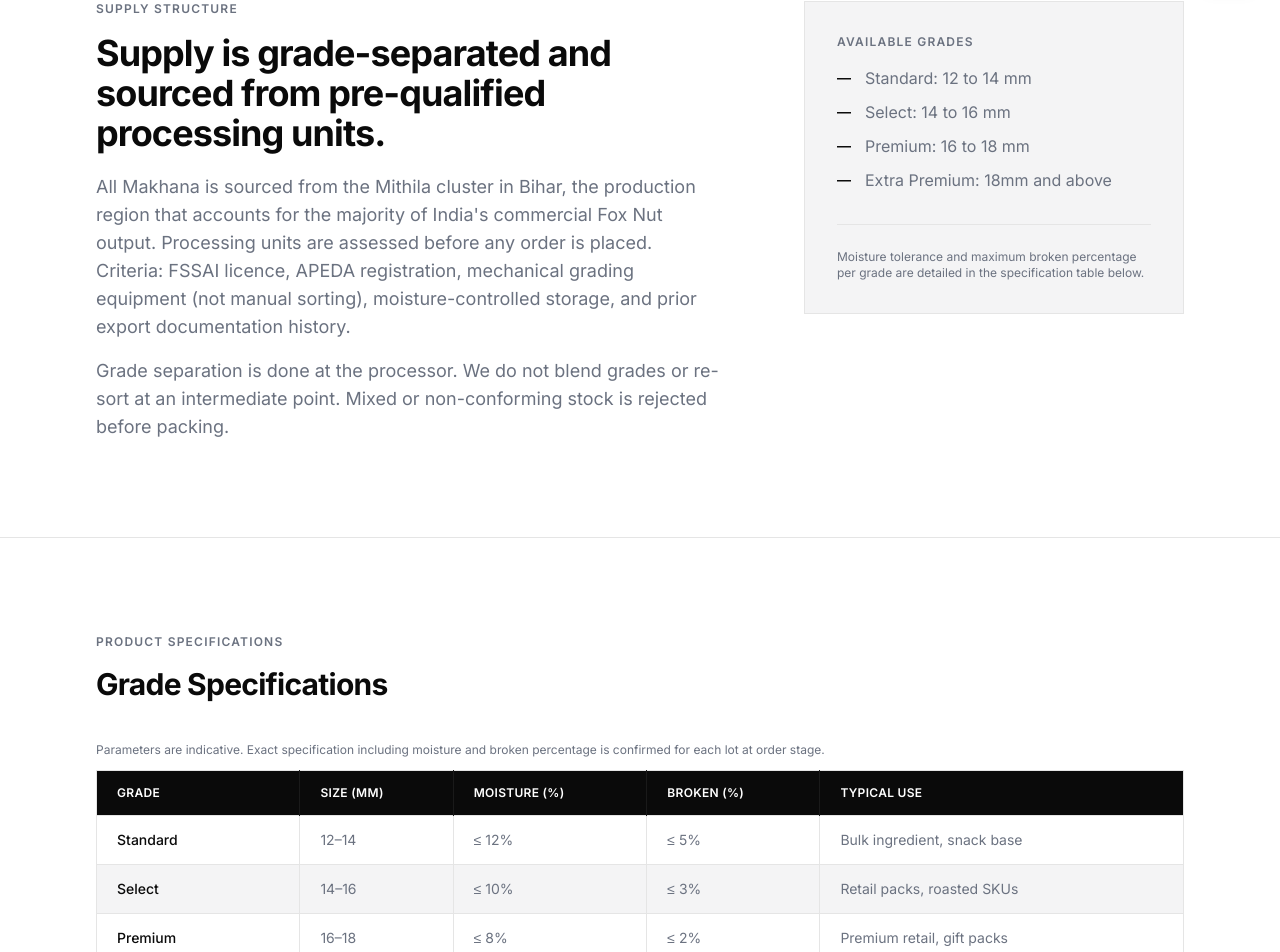
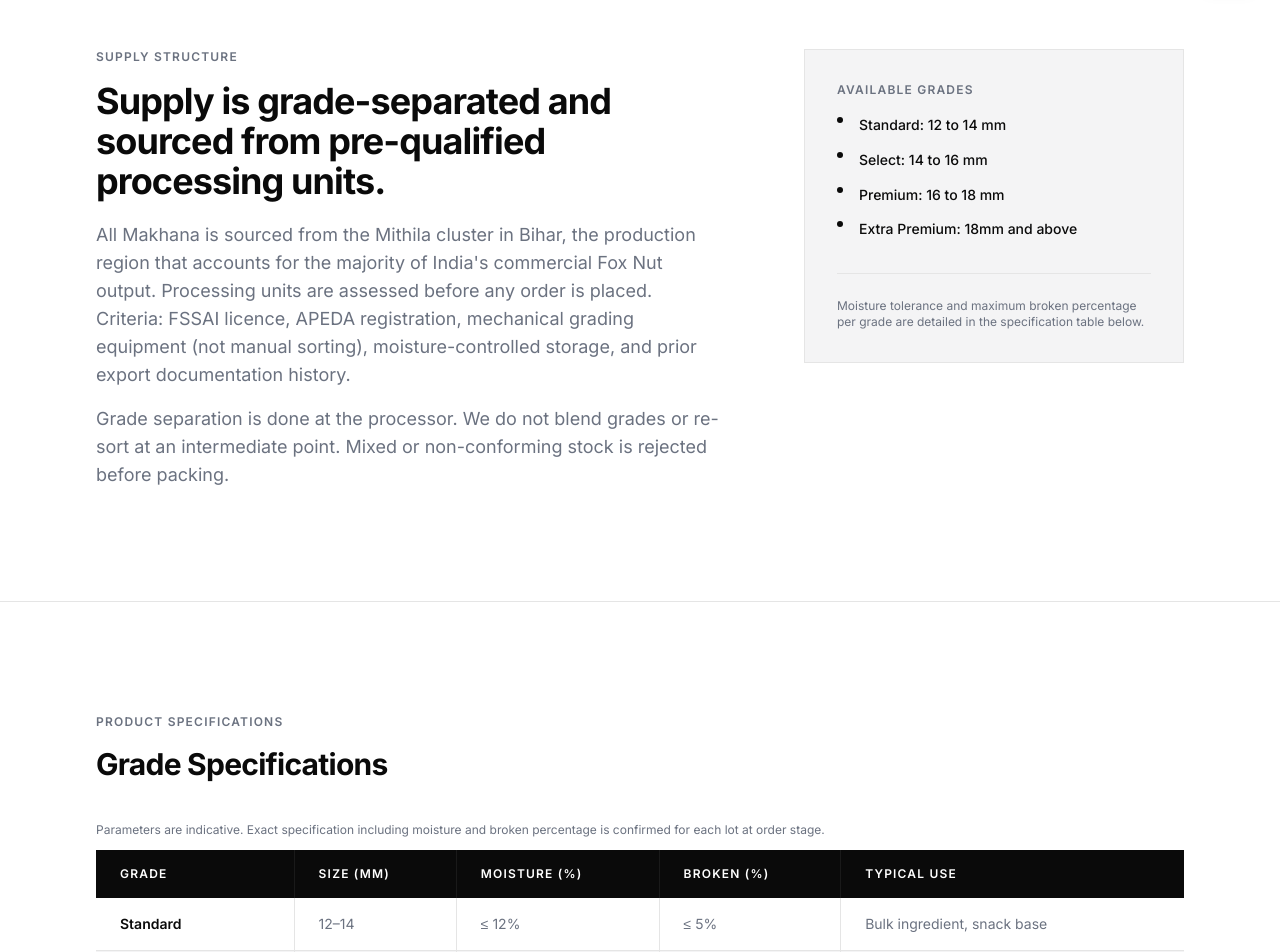
Before and after one commit to exportdesi/ExportDesi-web, a React (Vite) app: page /industries/food-ingredients/makhana in a window 1280 px wide. Shown: the part 793-1745 px from the top of the page. Built offline with nearby package versions, Linux system fonts and the light colour scheme.

Commit message:
ui: favicon, line-height, focus states, nav hover; visual weight on tables, certifications, logistics

```diff
--- a/index.html
+++ b/index.html
@@ -2,9 +2,11 @@
 <html lang="en">
   <head>
     <meta charset="UTF-8" />
-    <link rel="icon" type="image/svg+xml" href="/vite.svg" />
+    <link rel="icon" type="image/svg+xml" href="/favicon.svg" />
+    <link rel="shortcut icon" href="/favicon.svg" />
     <meta name="viewport" content="width=device-width, initial-scale=1.0" />
-    <title>website-v2</title>
+    <meta name="theme-color" content="#0a0a0a" />
+    <title>Export Desi</title>
   </head>
   <body>
     <div id="root"></div>
--- a/src/components/ComplianceGrid.jsx
+++ b/src/components/ComplianceGrid.jsx
@@ -1,10 +1,6 @@
 /**
  * ComplianceGrid — grid of compliance/certification items.
- * Props:
- *   items    Array<{ label, sublabel? }>
- *   label    string  — optional eyebrow label
- *   heading  string  — optional section heading
- *   columns  2 | 3 | 4  — grid columns (default 3)
+ * Visually heavier: left accent border, larger padding, stronger label weight.
  */
 export default function ComplianceGrid({ items = [], label, heading, columns = 3 }) {
     const colMap = {
@@ -14,7 +10,7 @@ export default function ComplianceGrid({ items = [], label, heading, columns = 3
     };
 
     return (
-        <section className="bg-surface border-b border-border">
+        <section className="bg-white border-b border-border">
             <div className="page-container section-pad">
                 {(label || heading) && (
                     <div className="mb-12">
@@ -25,14 +21,17 @@ export default function ComplianceGrid({ items = [], label, heading, columns = 3
                     </div>
                 )}
 
-                <div className={`grid ${colMap[columns] || colMap[3]} gap-px bg-border`}>
+                <div className={`grid ${colMap[columns] || colMap[3]} gap-4`}>
                     {items.map((item, i) => (
-                        <div key={i} className="bg-surface p-6 md:p-8">
-                            {/* Marker */}
-                            <div className="w-2 h-2 bg-brand mb-4" />
-                            <p className="text-sm font-semibold text-brand tracking-wide">{item.label}</p>
+                        <div
+                            key={i}
+                            className="border border-border bg-surface border-l-4 border-l-brand p-6 md:p-7"
+                        >
+                            <p className="text-sm font-bold text-brand tracking-wide leading-snug mb-2">
+                                {item.label}
+                            </p>
                             {item.sublabel && (
-                                <p className="text-xs text-muted mt-1">{item.sublabel}</p>
+                                <p className="text-xs text-muted leading-relaxed">{item.sublabel}</p>
                             )}
                         </div>
                     ))}
--- a/src/components/Navigation.jsx
+++ b/src/components/Navigation.jsx
@@ -42,13 +42,13 @@ export default function Navigation() {
                                 key={link.href}
                                 to={link.href}
                                 end
-                                className={({ isActive: defaultActive, location: _l }) => {
+                                className={({ isActive: defaultActive }) => {
                                     const resolved = link.isActive
                                         ? link.isActive(window.location.pathname)
                                         : defaultActive;
-                                    return `text-sm font-medium transition-colors ${resolved
-                                        ? 'text-brand border-b-2 border-brand pb-0.5'
-                                        : 'text-muted hover:text-brand'
+                                    return `text-sm font-medium transition-all duration-150 border-b-2 pb-0.5 focus-visible:outline-none focus-visible:ring-2 focus-visible:ring-brand focus-visible:ring-offset-2 ${resolved
+                                        ? 'text-brand border-brand'
+                                        : 'text-muted border-transparent hover:text-brand hover:border-brand/40'
                                         }`;
                                 }}
                             >
--- a/src/components/SpecTable.jsx
+++ b/src/components/SpecTable.jsx
@@ -1,11 +1,7 @@
 /**
  * SpecTable — structured product specification table.
- * Props:
- *   headers  string[]     — table column headers
- *   rows     string[][]   — 2D array of row data
- *   caption  string       — optional table caption
- *   label    string       — optional eyebrow label
- *   heading  string       — optional section heading
+ * Visually heavier: larger row padding, stronger first-column treatment,
+ * tighter caption, more prominent header row.
  */
 export default function SpecTable({ headers = [], rows = [], caption, label, heading }) {
     return (
@@ -19,31 +15,35 @@ export default function SpecTable({ headers = [], rows = [], caption, label, hea
                 )}
 
                 <div className="overflow-x-auto">
-                    <table className="w-full border-collapse text-sm border border-border">
-                        {caption && (
-                            <caption className="text-left text-xs text-muted mb-3 caption-top">
-                                {caption}
-                            </caption>
-                        )}
+                    {caption && (
+                        <p className="text-xs text-muted mb-3">{caption}</p>
+                    )}
+                    <table className="w-full border-collapse text-sm">
                         <thead>
                             <tr className="bg-brand text-white">
                                 {headers.map((h, i) => (
                                     <th
                                         key={i}
-                                        className="text-left px-5 py-3.5 font-semibold text-xs tracking-wide uppercase border-r border-brand-light last:border-r-0"
+                                        className="text-left px-6 py-4 font-semibold text-xs tracking-widest uppercase border-r border-brand-light last:border-r-0"
                                     >
                                         {h}
                                     </th>
                                 ))}
                             </tr>
                         </thead>
-                        <tbody>
+                        <tbody className="divide-y divide-border">
                             {rows.map((row, ri) => (
-                                <tr key={ri} className={ri % 2 === 0 ? 'bg-white' : 'bg-surface'}>
+                                <tr
+                                    key={ri}
+                                    className={`group ${ri % 2 === 0 ? 'bg-white' : 'bg-surface'}`}
+                                >
                                     {row.map((cell, ci) => (
                                         <td
                                             key={ci}
-                                            className={`px-5 py-3.5 border-r border-border last:border-r-0 border-t border-border ${ci === 0 ? 'font-medium text-brand' : 'text-muted'}`}
+                                            className={`px-6 py-4 border-r border-border last:border-r-0 ${ci === 0
+                                                    ? 'font-semibold text-brand text-sm'
+                                                    : 'text-muted text-sm'
+                                                }`}
                                         >
                                             {cell}
                                         </td>
--- a/src/components/StructuredList.jsx
+++ b/src/components/StructuredList.jsx
@@ -1,23 +1,18 @@
 /**
- * StructuredList — a formal, minimal bulleted or numbered list.
- * Props:
- *   items    string[]   — list items
- *   ordered  boolean    — numbered list (default false = bulleted)
- *   heading  string     — optional heading above list
+ * StructuredList — formal, minimal bulleted or numbered list.
+ * Visual weight: heavier item text, larger spacing, sharper bullet/number.
  */
 export default function StructuredList({ items = [], ordered = false, heading }) {
     const Tag = ordered ? 'ol' : 'ul';
 
     return (
         <div>
-            {heading && <h3 className="text-lg font-semibold mb-3">{heading}</h3>}
-            <Tag className={`space-y-2.5 ${ordered ? 'list-none' : ''}`}>
+            {heading && <h3 className="text-lg font-semibold mb-4">{heading}</h3>}
+            <Tag className="space-y-3">
                 {items.map((item, i) => (
-                    <li key={i} className="flex items-start gap-3 text-base text-muted">
-                        <span className="mt-0.5 flex-shrink-0 text-brand font-semibold w-4 text-sm">
-                            {ordered ? `${i + 1}.` : '—'}
-                        </span>
-                        <span>{item}</span>
+                    <li key={i} className="flex items-start gap-4">
+                        <span className="mt-[3px] flex-shrink-0 w-1.5 h-1.5 rounded-full bg-brand" />
+                        <span className="text-sm font-medium text-brand leading-relaxed">{item}</span>
                     </li>
                 ))}
             </Tag>
--- a/src/index.css
+++ b/src/index.css
@@ -14,12 +14,13 @@
         text-rendering: optimizeLegibility;
         -webkit-font-smoothing: antialiased;
         -moz-osx-font-smoothing: grayscale;
+        scroll-behavior: smooth;
     }
 
     body {
         @apply bg-white text-brand font-sans;
         font-size: 16px;
-        line-height: 1.6;
+        line-height: 1.65;
     }
 
     h1,
@@ -37,8 +38,26 @@
         text-decoration: none;
     }
 
+    /* Longer paragraphs get extra breathing room */
     p {
-        @apply leading-relaxed;
+        line-height: 1.8;
+    }
+
+    /* Clear, consistent focus ring across all interactive elements */
+    input:focus-visible,
+    select:focus-visible,
+    textarea:focus-visible,
+    button:focus-visible {
+        outline: 2px solid #0a0a0a;
+        outline-offset: 2px;
+    }
+
+    /* Remove default outline only when using mouse (not keyboard) */
+    input:focus:not(:focus-visible),
+    select:focus:not(:focus-visible),
+    textarea:focus:not(:focus-visible) {
+        outline: none;
+        border-color: #1a1a1a;
     }
 }
 
@@ -47,8 +66,9 @@
         @apply max-w-content mx-auto px-4 sm:px-6 lg:px-8;
     }
 
+    /* Consistent vertical rhythm: tighter on mobile, generous on desktop */
     .section-pad {
-        @apply py-20 md:py-24;
+        @apply py-16 md:py-24 lg:py-28;
     }
 
     .btn-primary {
@@ -63,6 +83,7 @@
         @apply text-xs font-semibold tracking-widest uppercase text-muted mb-4;
     }
 }
+
 
 /* react-phone-number-input overrides */
 .PhoneInput {
```
Also changed, not shown: src/pages/FoodIngredientsPage.jsx (+17 -8 lines), public/favicon.svg (added).
